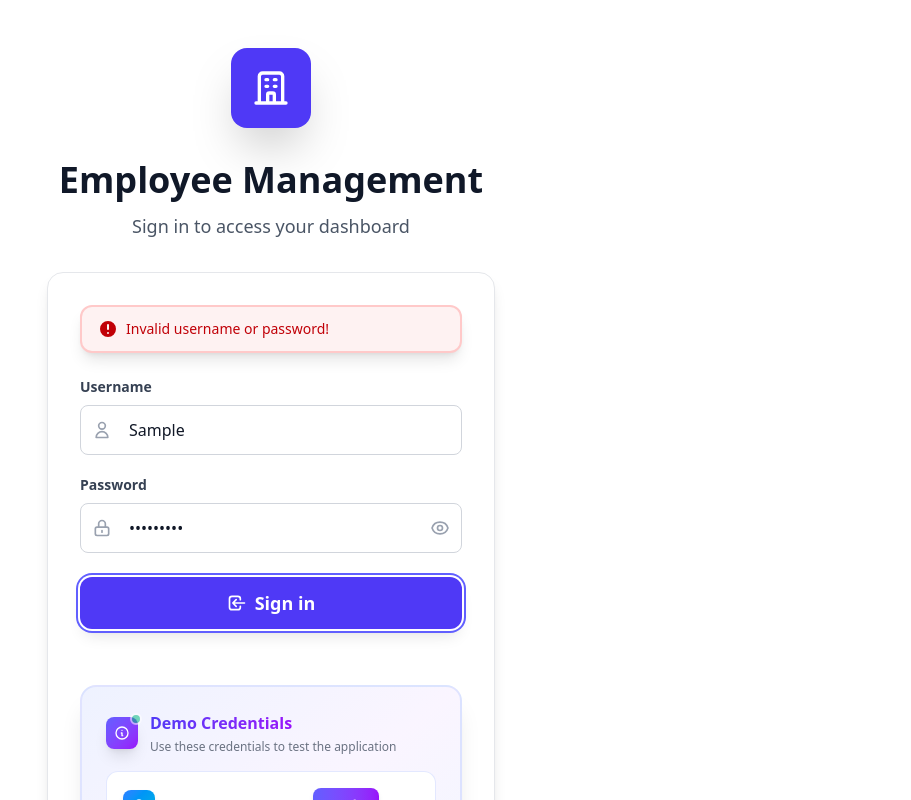
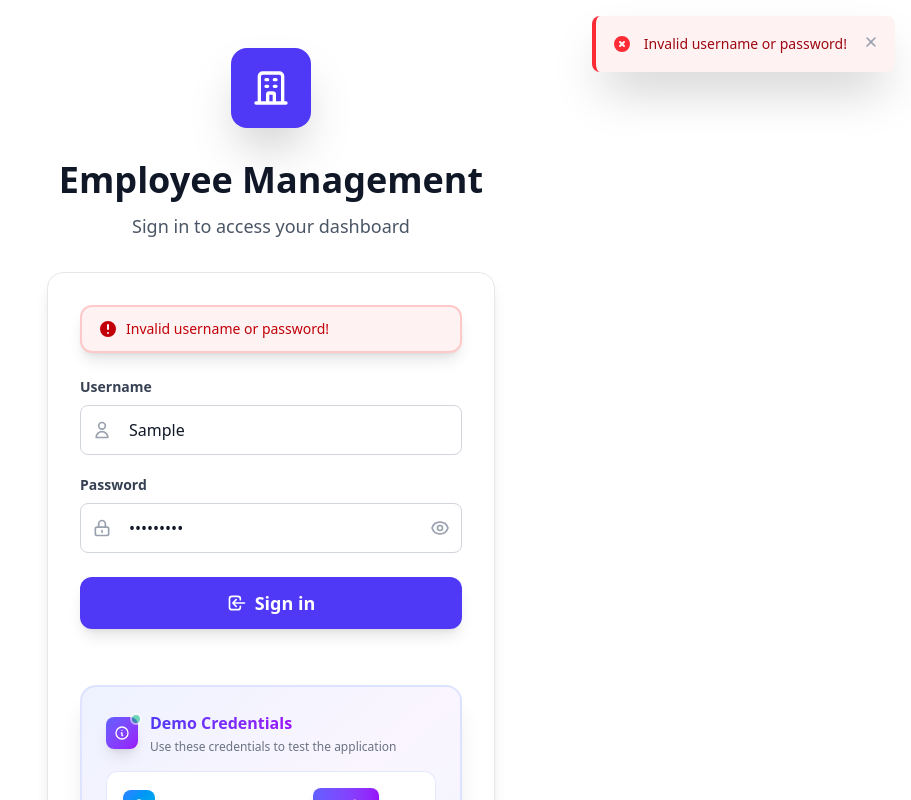
Before and after one commit to akbarryyan/tugas-1-frontend, a React (Vite) app: page /login in a window 1280 px wide. Both pictures are taken after typing "Sample", "Sample123" into the empty fields and a click on the button "Sign in". Shown: the top 800 px of the page, without its empty margins (369-1280 px from the left). Built offline with nearby package versions, Linux system fonts and the light colour scheme.

Commit message:
refactor: implement notification system in LoginForm for better user feedback during login

```diff
--- a/src/components/Auth/LoginForm.jsx
+++ b/src/components/Auth/LoginForm.jsx
@@ -8,8 +8,17 @@ const LoginForm = () => {
   const [loading, setLoading] = useState(false);
   const [showPassword, setShowPassword] = useState(false);
   const [copyFeedback, setCopyFeedback] = useState("");
+  const [notification, setNotification] = useState(null);
   const { login } = useAuth();
   const { isDark } = useTheme();
+
+  // Show notification function
+  const showNotification = (type, message) => {
+    setNotification({ type, message });
+    setTimeout(() => {
+      setNotification(null);
+    }, 4000);
+  };
 
   const handleSubmit = async (e) => {
     e.preventDefault();
@@ -17,13 +26,28 @@ const LoginForm = () => {
     setLoading(true);
 
     try {
-      const result = login(formData.username, formData.password);
-      if (!result.success) {
-        setError(result.message);
+      // Simulate API loading delay for better UX
+      await new Promise((resolve) => setTimeout(resolve, 1500));
+
+      // First validate credentials without setting user state
+      if (formData.username === "admin" && formData.password === "pastibisa") {
+        showNotification("success", "Login successful! Redirecting...");
+
+        // Delay the actual login to show notification first
+        setTimeout(() => {
+          const result = login(formData.username, formData.password);
+          setLoading(false);
+        }, 2000);
+      } else {
+        const errorMessage = "Invalid username or password!";
+        setError(errorMessage);
+        showNotification("error", errorMessage);
+        setLoading(false);
       }
     } catch (err) {
-      setError("An error occurred during login");
-    } finally {
+      const errorMessage = "An error occurred during login";
+      setError(errorMessage);
+      showNotification("error", errorMessage);
       setLoading(false);
     }
   };
@@ -420,6 +444,70 @@ const LoginForm = () => {
           </p>
         </div>
       </div>
+
+      {/* Custom Notification */}
+      {notification && (
+        <div className="fixed top-4 right-4 z-[60] animate-fade-in">
+          <div
+            className={`max-w-sm w-full rounded-lg shadow-2xl border-l-4 p-4 ${
+              notification.type === "success"
+                ? "bg-green-50 dark:bg-green-900 border-green-500 text-green-800 dark:text-green-200"
+                : "bg-red-50 dark:bg-red-900 border-red-500 text-red-800 dark:text-red-200"
+            }`}
+          >
+            <div className="flex items-center">
+              <div className="flex-shrink-0">
+                {notification.type === "success" ? (
+                  <svg
+                    className="w-5 h-5 text-green-500"
+                    fill="currentColor"
+                    viewBox="0 0 20 20"
+                  >
+                    <path
+                      fillRule="evenodd"
+                      d="M10 18a8 8 0 100-16 8 8 0 000 16zm3.707-9.293a1 1 0 00-1.414-1.414L9 10.586 7.707 9.293a1 1 0 00-1.414 1.414l2 2a1 1 0 001.414 0l4-4z"
+                      clipRule="evenodd"
+                    />
+                  </svg>
+                ) : (
+                  <svg
+                    className="w-5 h-5 text-red-500"
+                    fill="currentColor"
+                    viewBox="0 0 20 20"
+                  >
+                    <path
+                      fillRule="evenodd"
+                      d="M10 18a8 8 0 100-16 8 8 0 000 16zM8.707 7.293a1 1 0 00-1.414 1.414L8.586 10l-1.293 1.293a1 1 0 101.414 1.414L10 11.414l1.293 1.293a1 1 0 001.414-1.414L11.414 10l1.293-1.293a1 1 0 00-1.414-1.414L10 8.586 8.707 7.293z"
+                      clipRule="evenodd"
+                    />
+                  </svg>
+                )}
+              </div>
+              <div className="ml-3 flex-1">
+                <p className="text-sm font-medium">{notification.message}</p>
+              </div>
+              <div className="ml-4 flex-shrink-0">
+                <button
+                  onClick={() => setNotification(null)}
+                  className="inline-flex text-gray-400 hover:text-gray-600 dark:hover:text-gray-300 focus:outline-none focus:ring-2 focus:ring-offset-2 focus:ring-indigo-500 dark:focus:ring-offset-gray-800"
+                >
+                  <svg
+                    className="w-4 h-4"
+                    fill="currentColor"
+                    viewBox="0 0 20 20"
+                  >
+                    <path
+                      fillRule="evenodd"
+                      d="M4.293 4.293a1 1 0 011.414 0L10 8.586l4.293-4.293a1 1 0 111.414 1.414L11.414 10l4.293 4.293a1 1 0 01-1.414 1.414L10 11.414l-4.293 4.293a1 1 0 01-1.414-1.414L8.586 10 4.293 5.707a1 1 0 010-1.414z"
+                      clipRule="evenodd"
+                    />
+                  </svg>
+                </button>
+              </div>
+            </div>
+          </div>
+        </div>
+      )}
     </div>
   );
 };
```
